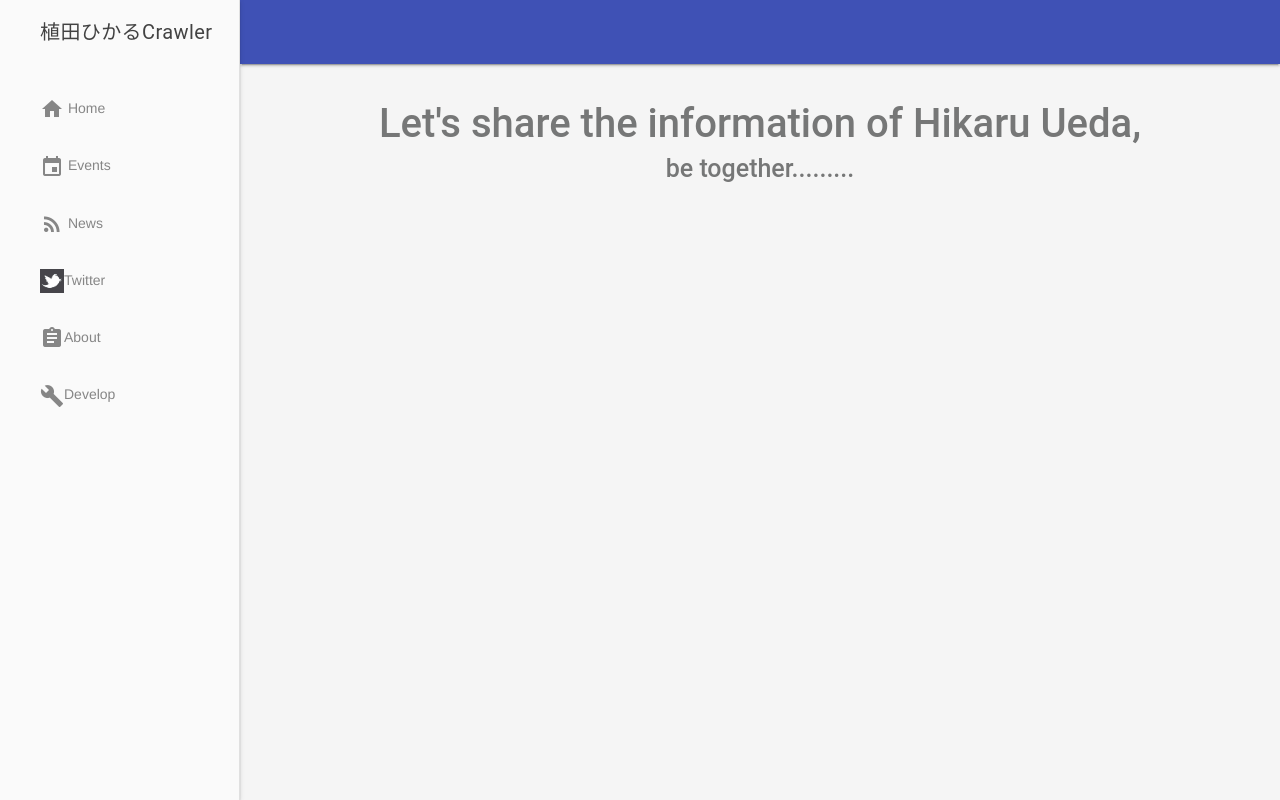
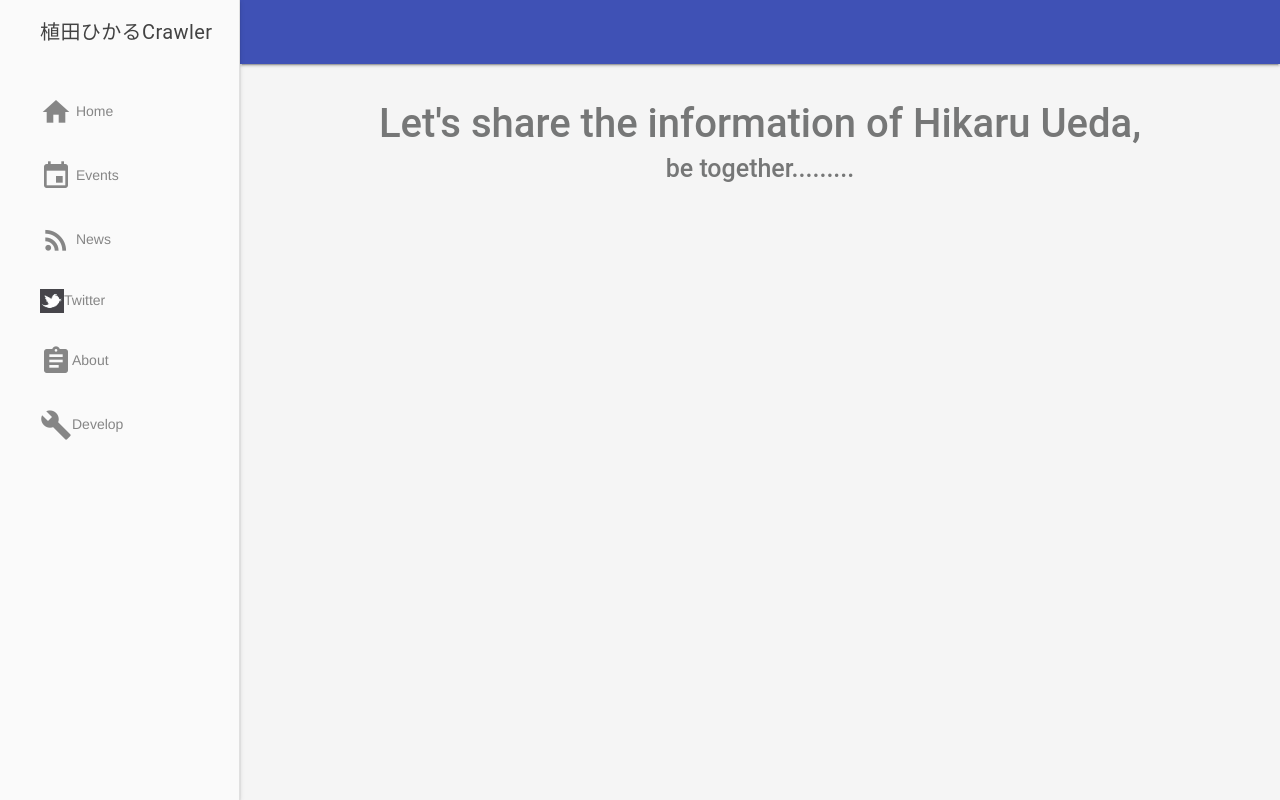
Before and after one commit to yoshiken/UedaHikaruCrawler, a Flask app: page / in a window 1280 px wide. Run offline with Flask 2, Linux system fonts and the light colour scheme; data that the repository does not hold is empty; some libraries are stand-ins or nearby versions.

Commit message:
:art: Material iconと文字がずれるので調整

```diff
--- a/src/static/css/layout.css
+++ b/src/static/css/layout.css
@@ -4,3 +4,21 @@
   color: #767777;
   font-weight: 500;
 }
+
+.material-icons {
+  font-family: 'Material Icons';
+  font-weight: normal;
+  font-style: normal;
+  font-size: 32px;
+  line-height: 1;
+  letter-spacing: normal;
+  text-transform: none;
+  white-space: nowrap;
+  word-wrap: normal;
+  direction: ltr;
+  -moz-font-feature-settings: 'liga';
+  -moz-osx-font-smoothing: grayscale;
+
+  display: inline-flex;
+  vertical-align: middle;
+}
```
